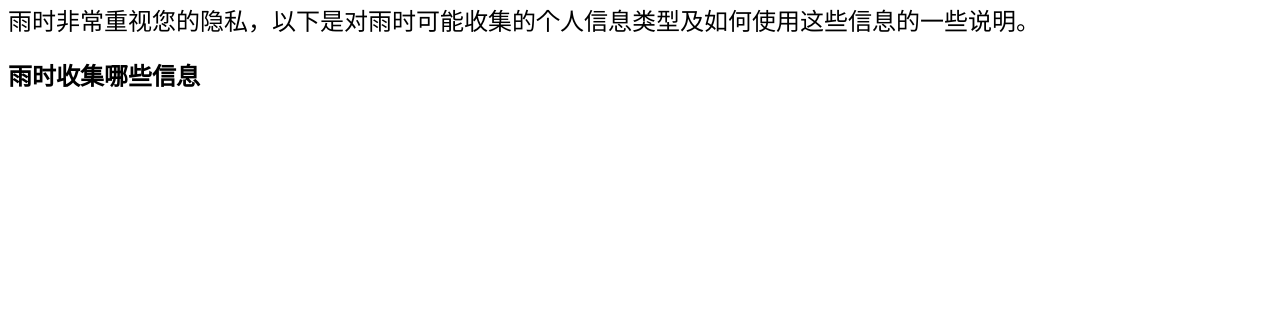
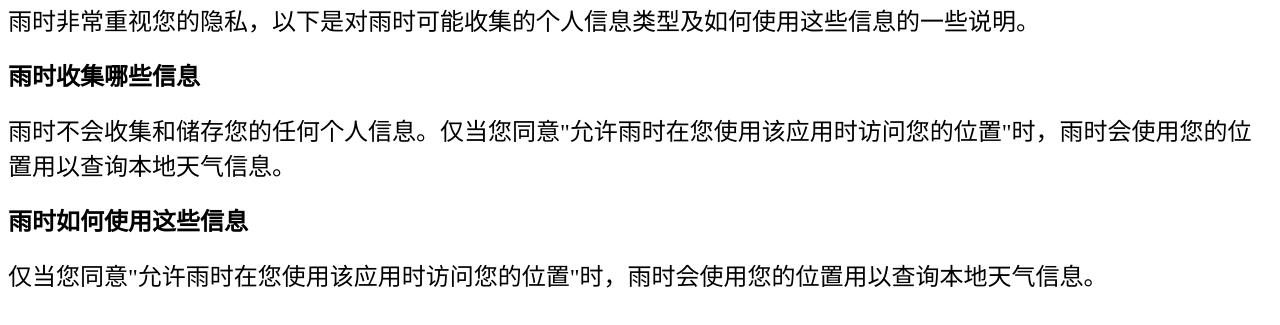
Before and after one commit to yushiapp/yushiapp.github.io, a plain HTML site: page index.html in a window 1280 px wide. Shown: the part 87-412 px from the top of the page. Drawn offline with Linux system fonts and the light colour scheme.

Commit message:
Update index.html

```diff
--- a/index.html
+++ b/index.html
@@ -8,6 +8,8 @@
     <h1>雨时-隐私政策</h1>
     <span style="font-size: x-large; ">  雨时非常重视您的隐私，以下是对雨时可能收集的个人信息类型及如何使用这些信息的一些说明。</span>
     <h2>雨时收集哪些信息</h2>
-
+    <span style="font-size: x-large; ">  雨时不会收集和储存您的任何个人信息。仅当您同意"允许雨时在您使用该应用时访问您的位置"时，雨时会使用您的位置用以查询本地天气信息。</span>
+    <h2>雨时如何使用这些信息</h2>
+    <span style="font-size: x-large; ">  仅当您同意"允许雨时在您使用该应用时访问您的位置"时，雨时会使用您的位置用以查询本地天气信息。</span>
 </body>
 </html>
```
